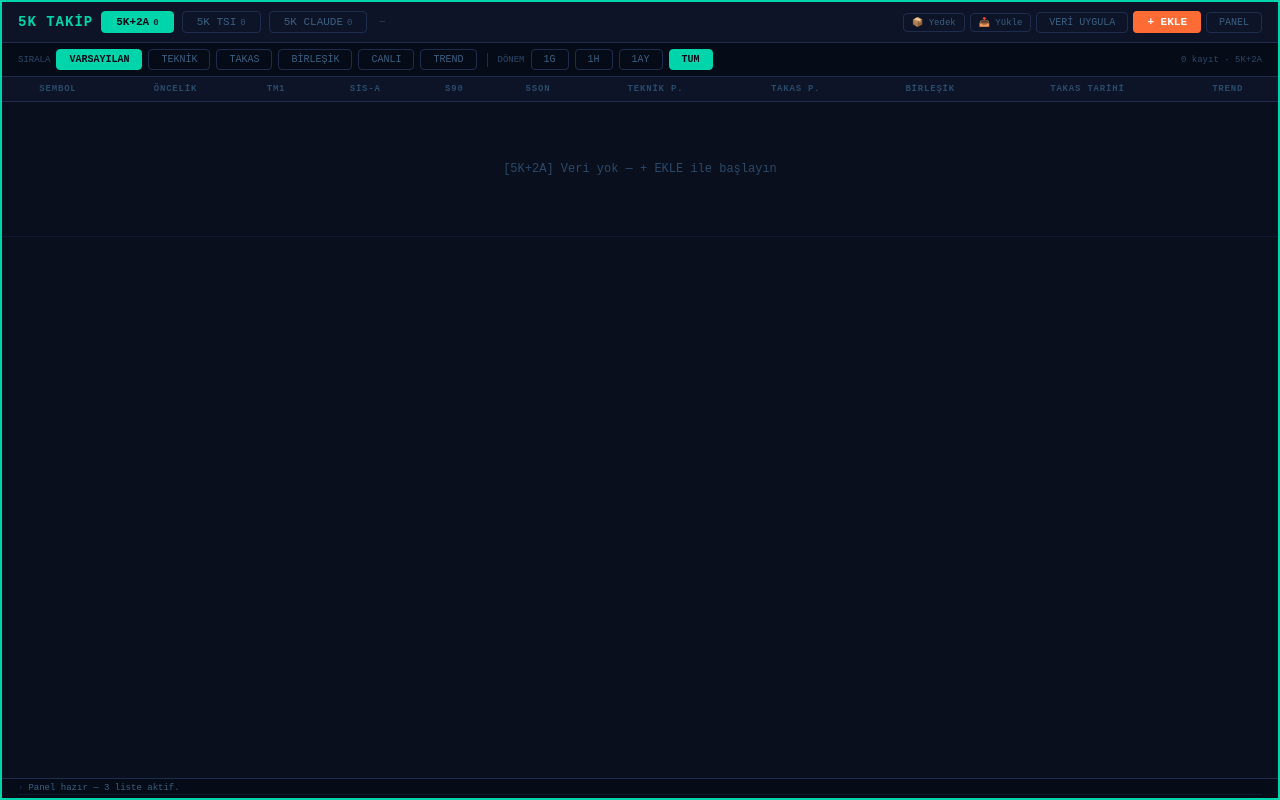
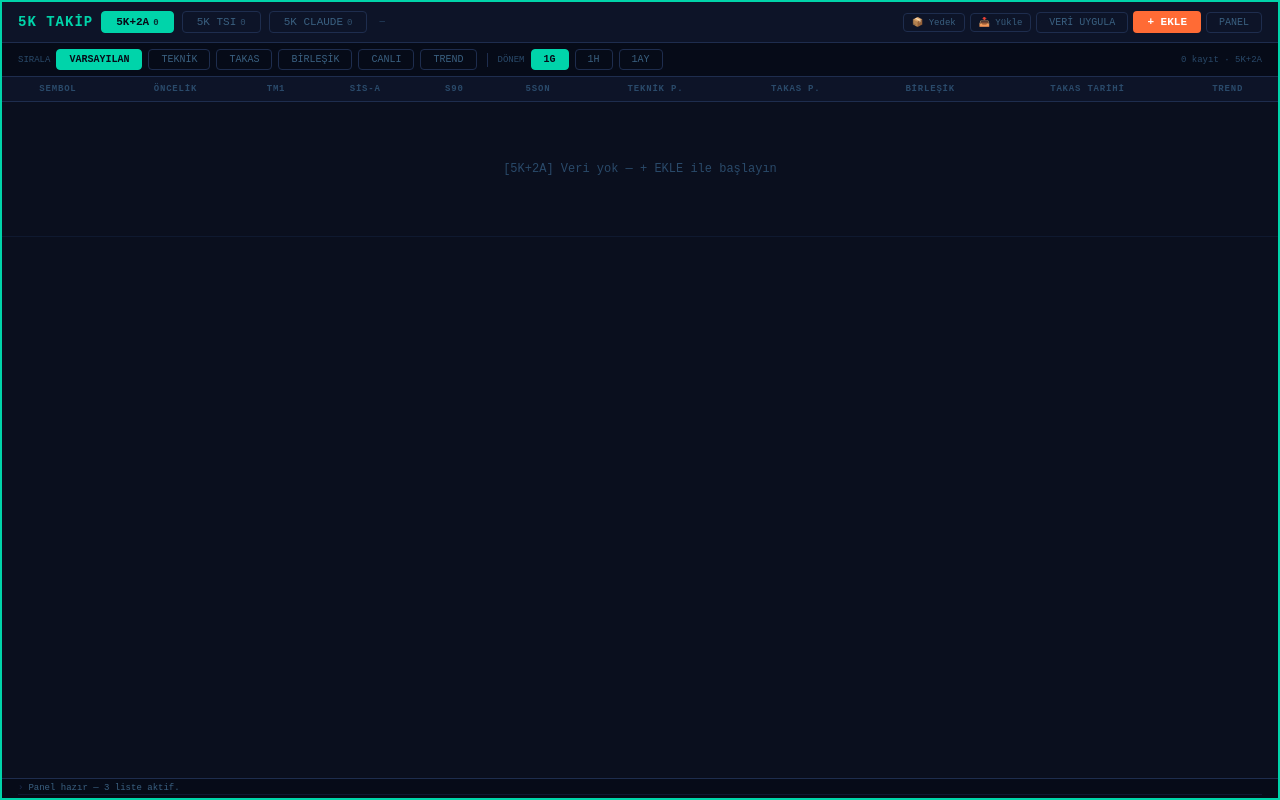
Before and after one commit to fuyadesignbilisim-design/5k2a-panel, a React (Create React App) app: page / in a window 1280 px wide. Built offline with nearby package versions, Linux system fonts and the light colour scheme.

Commit message:
Update App.js

```diff
--- a/src/App.js
+++ b/src/App.js
@@ -202,7 +202,7 @@ export default function App(){
   const [aktifListe,setAktifListe]=useState("5K2A");
   const [dbler,setDbler]=useState({"5K2A":loadDB("5K2A"),"5KTSI":loadDB("5KTSI"),"5KCLAU":loadDB("5KCLAU")});
   const [siralama,setSiralama]=useState("varsayilan");
-  const [donem,setDonem]=useState("TUM");
+  const [donem,setDonem]=useState("1G");
   const [panelAcik,setPanelAcik]=useState(false);
   const [ekleMenu,setEkleMenu]=useState(false);
   const [ekleModal,setEkleModal]=useState(null);
@@ -297,7 +297,7 @@ export default function App(){
 
   // Dönem filtresi
   const donemFiltreli=tumSemboller.filter(s=>{
-    if(donem==="TUM")return true;
+
     return s.donem===donem;
   });
 
@@ -317,7 +317,8 @@ export default function App(){
     else if(siralama==="canli") liste.sort((a,b)=>(b._zaman||0)-(a._zaman||0));
   }
 
-  const ozet={"5K2A":Object.values(dbler["5K2A"].semboller).length,"5KTSI":Object.values(dbler["5KTSI"].semboller).length,"5KCLAU":Object.values(dbler["5KCLAU"].semboller).length};
+  const sayimYap=(liste,d)=>Object.values(dbler[liste].semboller).filter(s=>s.donem===d).length;
+  const ozet={"5K2A":sayimYap("5K2A",donem),"5KTSI":sayimYap("5KTSI",donem),"5KCLAU":sayimYap("5KCLAU",donem)};
 
   const th={padding:"7px 12px",color:C.dim,fontSize:9,letterSpacing:0.8,borderBottom:`1px solid ${C.border}`,background:C.bg2,whiteSpace:"nowrap",position:"sticky",top:0};
   const td={padding:"8px 12px",borderBottom:`1px solid ${C.border2}`,whiteSpace:"nowrap"};
@@ -339,7 +340,7 @@ export default function App(){
         <div style={{display:"flex",alignItems:"center",gap:8}}>
           <span style={{color:C.teal,fontWeight:700,fontSize:14,letterSpacing:1}}>5K TAKİP</span>
           {Object.entries(LISTELER).map(([key,cfg])=>(
-            <button key={key} onClick={()=>{setAktifListe(key);setSiralama("varsayilan");setDonem("TUM");}}
+            <button key={key} onClick={()=>{setAktifListe(key);setSiralama("varsayilan");setDonem("1G");}}
               style={{background:aktifListe===key?cfg.renk:"transparent",
                 color:aktifListe===key?"#060b18":C.muted,
                 border:`1px solid ${aktifListe===key?cfg.renk:C.border}`,
@@ -404,7 +405,7 @@ export default function App(){
                 style={{background:C.bg1,border:`1px solid ${C.border}`,color:C.text,padding:"4px 9px",borderRadius:4,fontSize:11,fontFamily:"inherit",width:130,outline:"none"}}/>
             )}
             <span style={{color:C.dim,fontSize:9}}>Dönem:</span>
-            {["1G","1H","1AY","3AY"].map(d=><button key={d} onClick={()=>setDonemEkle(d)} style={btn(donemEkle===d)}>{d}</button>)}
+            {["1G","1H","1AY"].map(d=><button key={d} onClick={()=>setDonemEkle(d)} style={btn(donemEkle===d)}>{d}</button>)}
             <button onClick={()=>{logEkle(`Claude'a ilet: "${ekleModal==="tarama"?`tarama veri ${aktifListe} ${donemEkle}`:`takas veri ${aktifListe} ${hisse||"SEMBOL"} ${donemEkle}`}"`);setEkleModal(null);}}
               style={{background:C.teal,color:"#060b18",border:"none",borderRadius:4,padding:"4px 12px",fontSize:11,fontWeight:700,cursor:"pointer",fontFamily:"inherit"}}>
               Claude'a Bildir ↗
@@ -451,7 +452,7 @@ export default function App(){
         ))}
         <div style={{width:1,height:14,background:C.border,margin:"0 4px"}}/>
         <span style={{color:C.dim,fontSize:9}}>DÖNEM</span>
-        {["1G","1H","1AY","TUM"].map(d=>(
+        {["1G","1H","1AY"].map(d=>(
           <button key={d} onClick={()=>setDonem(d)} style={btn(donem===d)}>{d}</button>
         ))}
         <span style={{marginLeft:"auto",color:C.dim,fontSize:9}}>
```
